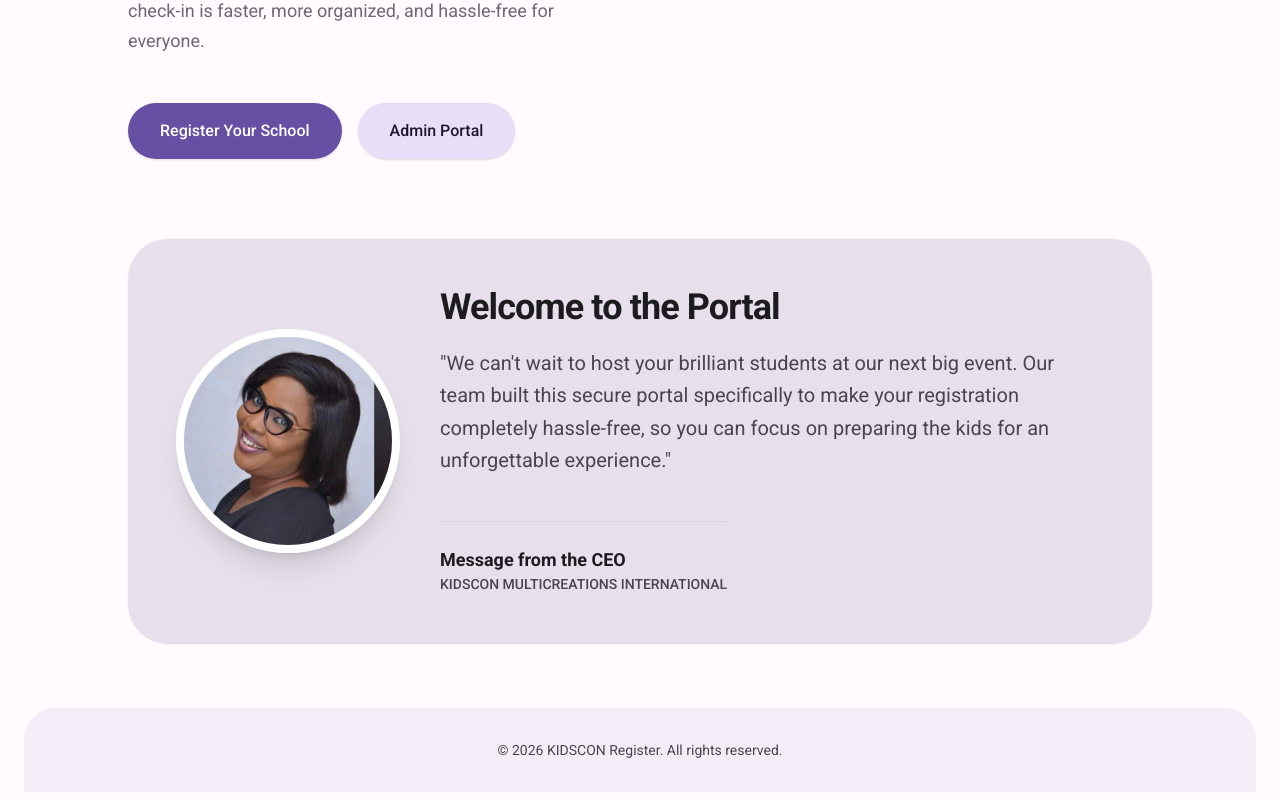
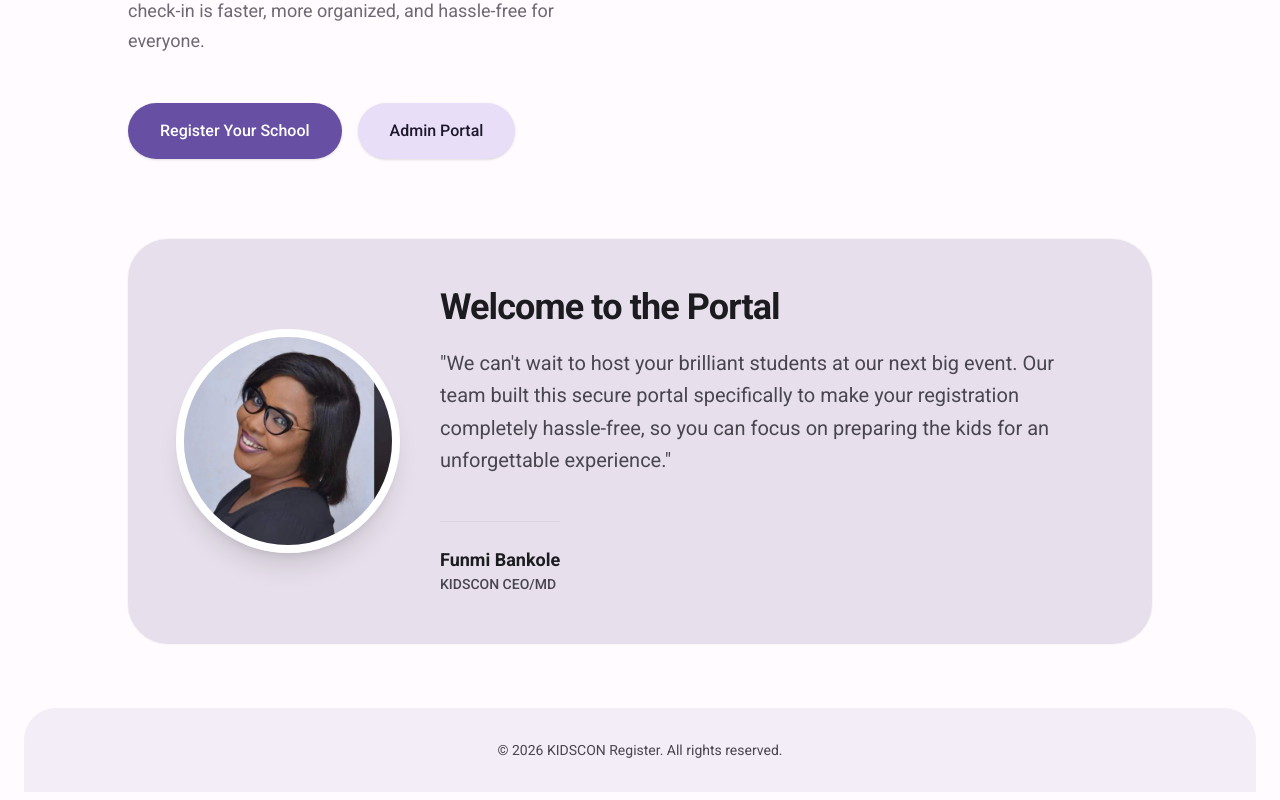
Before and after one commit to ifebanky20-commits/Kidscon-registration, a React (Vite) app: page / in a window 1280 px wide. Shown: the part 812-1612 px from the top of the page. Built offline with nearby package versions, Linux system fonts and the light colour scheme; no server answers.

Commit message:
chore: updated CEO name and title on landing page

```diff
--- a/src/pages/LandingPage.jsx
+++ b/src/pages/LandingPage.jsx
@@ -70,8 +70,8 @@ export default function LandingPage() {
               "We can't wait to host your brilliant students at our next big event. Our team built this secure portal specifically to make your registration completely hassle-free, so you can focus on preparing the kids for an unforgettable experience."
             </p>
             <div className="pt-2 border-t border-md-outline/10 mt-6 inline-block w-full md:w-auto">
-              <p className="font-bold text-md-on-background text-lg pt-4">Message from the CEO</p>
-              <p className="text-md-on-surface-variant text-sm font-medium">KIDSCON MULTICREATIONS INTERNATIONAL</p>
+              <p className="font-bold text-md-on-background text-lg pt-4">Funmi Bankole</p>
+              <p className="text-md-on-surface-variant text-sm font-medium">KIDSCON CEO/MD</p>
             </div>
           </div>
         </div>
```
